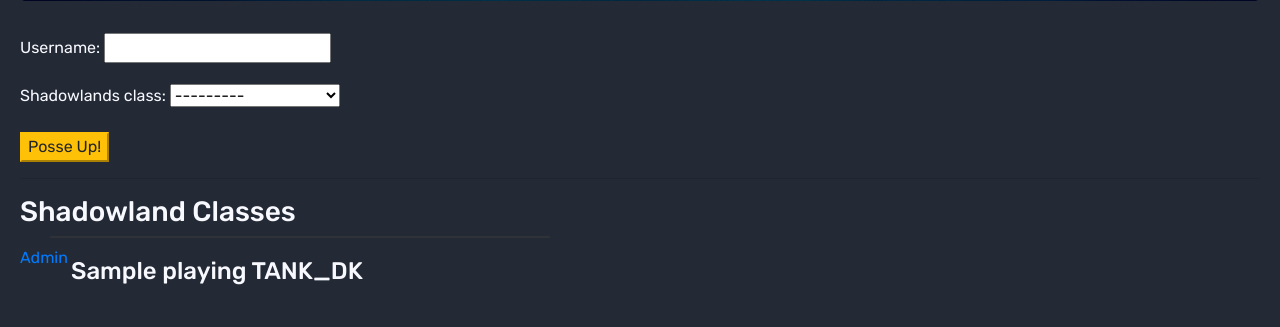
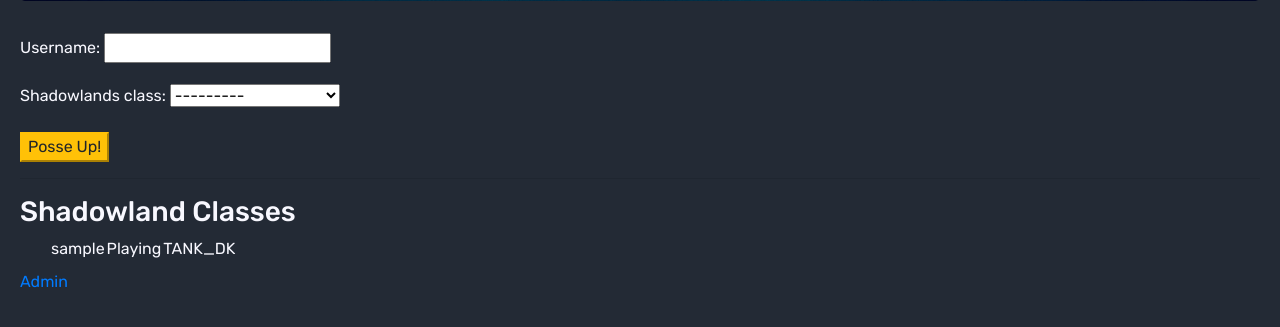
Before and after one commit to jwshive/theruffianposse, a Django app: page /shadowlands in a window 1280 px wide. Shown: the part 401-728 px from the top of the page. Run offline with Django 3.2, Linux system fonts and the light colour scheme; tables that the repository leaves empty hold one stand-in row (values such as "Sample post"); some libraries are stand-ins or nearby versions; some web fonts are replaced.

Commit message:
Displaying the output.

```diff
--- a/templates/apply.html
+++ b/templates/apply.html
@@ -35,13 +35,15 @@
 
     <div class="col-lg-7">
         <div class="container">
-            {% for toon in current_classes %}
-            <div class="card" style="width:500px">
-                <div class="card-img-overlay">
-                    <h4 class="card-title">{{ toon.username|title }} playing {{ toon.shadowlands_class }}</h4>
-                </div>
-            </div>
-            {% endfor %}
+        <table>
+            <tr>
+                {% for toon in current_classes %}
+                    <td>{{ toon.username }}</td>
+                    <td>Playing</td>
+                    <td>{{ toon.shadowlands_class }}</td>
+                {% endfor %}
+            </tr>
+        </table>
         </div>
     </div>
     {% endif %}
```
